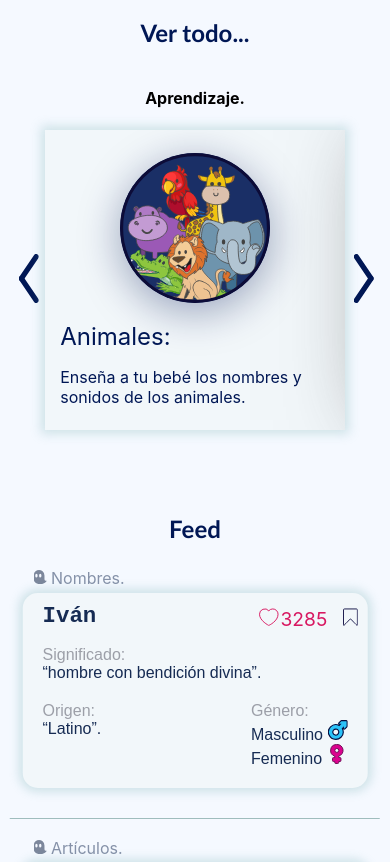
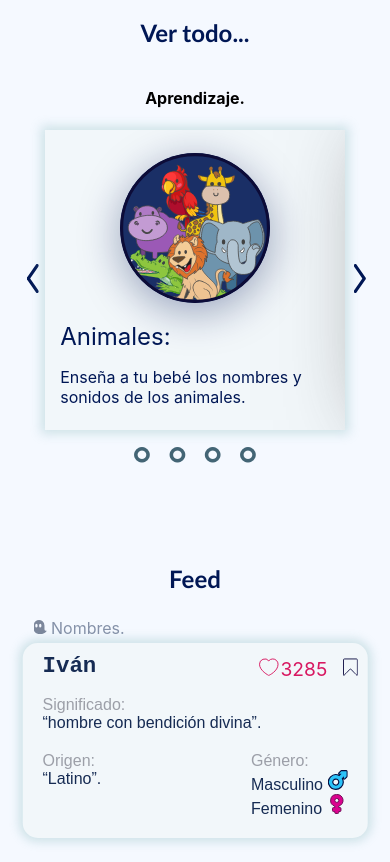
Before and after one commit to iamivansantana/BabyWorld, a React (Create React App) app: page / in a window 390 px wide. Shown: the part 1840-2702 px from the top of the page. Built offline with nearby package versions, Linux system fonts and the light colour scheme; the HTML template or start-up script is replaced by a standard one.

Commit message:
safety commit

```diff
--- a/src/components/carrusel/Carrusel.css
+++ b/src/components/carrusel/Carrusel.css
@@ -1,10 +1,12 @@
+
 .carruselContainer{
-    max-width: 1500px;
+    /* max-width: 1500px; */
     height: auto;
     display:flex;
     align-items:center;
     justify-content:center;
     box-shadow: 0px 0px 10px 4px rgba(125, 177, 182, 0.315);
+    /* background-color: aqua; */
 }
 .slider{
     display: grid;
--- a/src/components/carrusel/Carrusel.js
+++ b/src/components/carrusel/Carrusel.js
@@ -3,10 +3,13 @@ import './Carrusel.css';
 
 //Note para el correcto funcionamiento si desea visualizar mas de 4 items debe modificar el width del item en la clase .slider-item. a un porcentaje menor
 
-const Carrusel = ({ slidesToShow,slidesToScroll,items,arrowPrev,arrowNext, children }) => {
+const Carrusel = ({ slidesToShow,slidesToScroll,items,arrowPrev,arrowNext,puntos,children }) => {
+
 
     //useEffect para ejecutar el codigo cada que carga el componente, se ejecuta almenos una vez y despues de crear los elementos html.
     useEffect(() => {
+
+
 
         // Funcion regresa true si la pantalla cumple con el width indicado
         function isSmallScreen() {
@@ -47,6 +50,13 @@ const Carrusel = ({ slidesToShow,slidesToScroll,items,arrowPrev,arrowNext, child
             carruselContainer.style.width = widthCarrusel;
         }
 
+
+        //Funcion para calcular cantidad de Dots del carrusel
+        const sizeDots = () => {
+            const tamañoSlider = slider.scrollWidth;
+            console.log(tamañoSlider);
+        }
+        sizeDots();
 
 
         //Evento que escucha cuando cambia el tamaño de la pantalla
@@ -91,6 +101,7 @@ const Carrusel = ({ slidesToShow,slidesToScroll,items,arrowPrev,arrowNext, child
             let widthItem = elementStyle.getPropertyValue('width');
             const widthItemNum = parseFloat(widthItem)*slidesToScroll;
             slider.scrollLeft +=widthItemNum;
+
         })
         Prev.addEventListener("click",()=>{
             //Obtiene de nuevo los estilos del item. (width) por si hubo algun cambio.
@@ -99,7 +110,15 @@ const Carrusel = ({ slidesToShow,slidesToScroll,items,arrowPrev,arrowNext, child
             let widthItem = elementStyle.getPropertyValue('width');
             const widthItemNum = parseFloat(widthItem)*slidesToScroll;
             slider.scrollLeft -=widthItemNum;
+
+
         })
+
+        const dots = document.querySelector(puntos);
+        const tamañoSlider = slider.scrollWidth;
+        // console.log(tamañoSlider);
+
+
 
     });
 
--- a/src/components/infoPage/BWInfo.css
+++ b/src/components/infoPage/BWInfo.css
@@ -62,15 +62,31 @@
     padding-top: 35px;
     cursor: pointer;
 }
+.carruselFlexColum{
+    display: flex;
+    flex-direction: column;
+}
 .carrusel-container{
     display: flex;
     justify-content: center;
     align-items: center;
     width: 100%;
-    height: 300px;
+    max-height: 300px;
+    height: auto;
     /* background-color: aqua; */
     box-sizing: border-box;
+}
+.carruselPuntos{
+    box-sizing: border-box;
+    display: flex;
+    justify-content: center;
+    align-items: center;
+    padding-top: 20px;
+    color: rgb(67, 101, 117);
 
+    /* background-color: aqua; */
+    font-size: 3rem;
+    height: 50px;
 }
 .carrusel-btnPrev{
     border: none;
@@ -164,6 +180,12 @@
         text-align: center;
         width: 90%;
     }
+    .carrusel-btnPrev{
+        width: 1.5rem;
+    }
+    .carrusel-btnNext{
+        width: 1.5rem;
+    }
 }
 
 
--- a/src/components/infoPage/BWInfo.js
+++ b/src/components/infoPage/BWInfo.js
@@ -97,7 +97,10 @@ const BWInfo = () => {
                     </div>
                     <h2 className="apps-toggle">Ver todo...</h2>
                     <h4>Aprendizaje.</h4>
+                    <div className="carruselFlexColum" >
+                        <div>
                             <div className="carrusel-container">
+
                                 <button className="carrusel-btnPrev"><img src="\assets\BW-Resources\arrowLeft.svg" alt="ArrowRight"/></button>
                                 {/* Note para el correcto funcionamiento si desea visualizar mas de 4 items debe modificar el width del item en la clase .slider-item. a un porcentaje menor */}
                                 <Carrusel
@@ -106,6 +109,7 @@ const BWInfo = () => {
                                     items = {'.slider-item'}
                                     arrowPrev = {'.carrusel-btnPrev'}
                                     arrowNext = {'.carrusel-btnNext'}
+                                    puntos = {'.carruselPuntos'}
                                 >
                                     <div className="slider-item">
                                         <div className="slider-item-container">
@@ -142,11 +146,23 @@ const BWInfo = () => {
                                             <div className="description-item">Enseña a tu bebé diferentes sonidos del mundo real.</div>
                                         </div>
                                     </div>
+                                    <div className="slider-item">
+                                        <div className="slider-item-container">
+                                            <div className="img-item"><img src="\assets\BW-Resources\btns\sonidos-btn.svg" alt="sonidosBtn"/></div>
+                                            <div className="tittle-item">Sonidos:</div>
+                                            <div className="description-item">Enseña a tu bebé diferentes sonidos del mundo real.</div>
+                                        </div>
+                                    </div>
                                 </Carrusel>
                                 <button className="carrusel-btnNext"><img src="\assets\BW-Resources\arrowRight.svg" alt="ArrowRight"/></button>
 
+                            </div>
+                        </div>
+                        <div className="carruselPuntos">
+                            ° ° ° °
+                        </div>
+                    </div>
 
-                    </div>
                         <Feed />
                 </div>
             </div>
```
Lines whose indentation alone changed are shown as unchanged.
